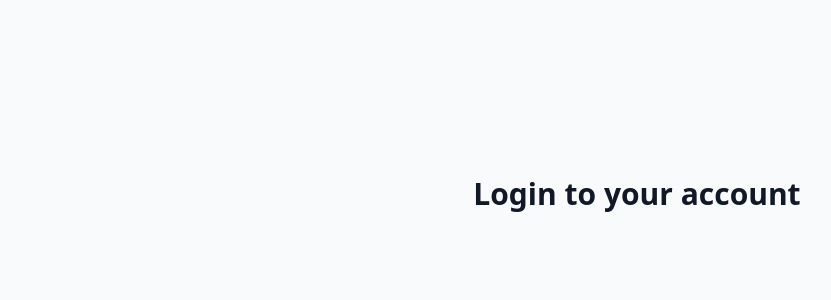
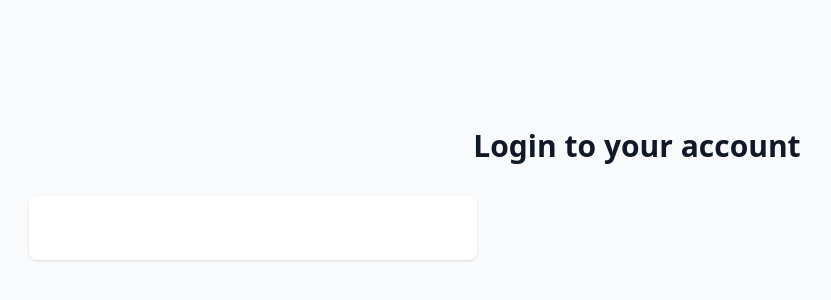
Before and after one commit to MarkusTech/WMR-E-COMMERCE, a React (Create React App) app in the folder frontend/: page /login in a window 1280 px wide. Shown: the part 218-518 px from the top of the page, without its empty margins (3-834 px from the left). Built offline with nearby package versions, Linux system fonts and the light colour scheme.

Commit message:
Update Login.jsx

```diff
--- a/frontend/src/components/Login/Login.jsx
+++ b/frontend/src/components/Login/Login.jsx
@@ -8,6 +8,13 @@ const Login = () => {
           Login to your account
         </h2>
       </div>
+      <div className="mt-8 sm:sx-auto sm:w-full sm:max-w-md">
+        <div className="bg-white py-8 px-4 shadow sm:rounded-lg sm:px-10">
+          <form className="space-y-6">
+            <div></div>
+          </form>
+        </div>
+      </div>
     </div>
   );
 };
```
